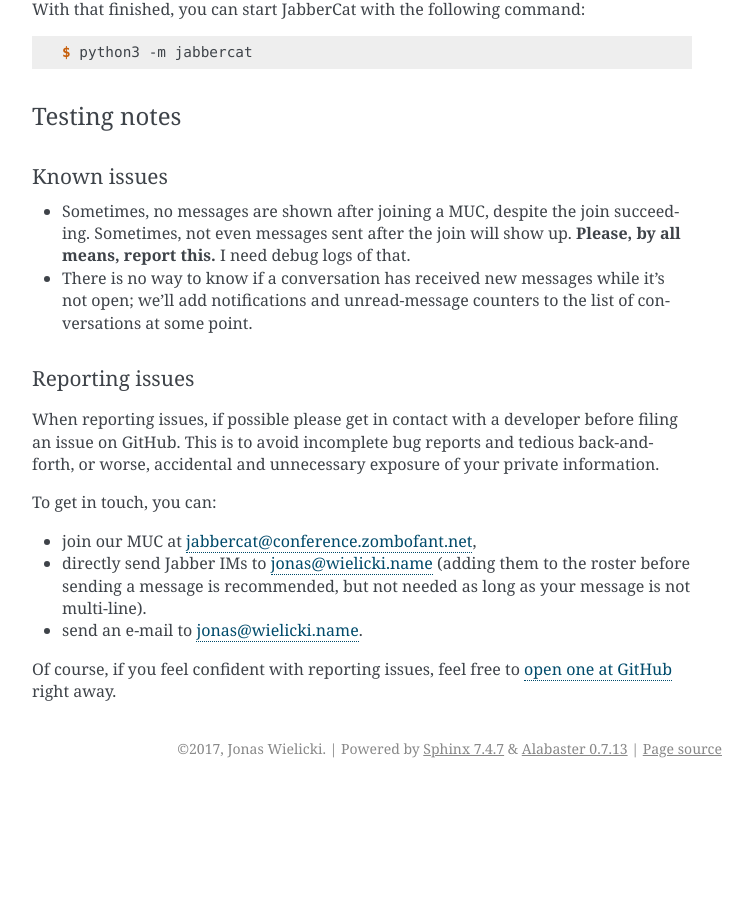
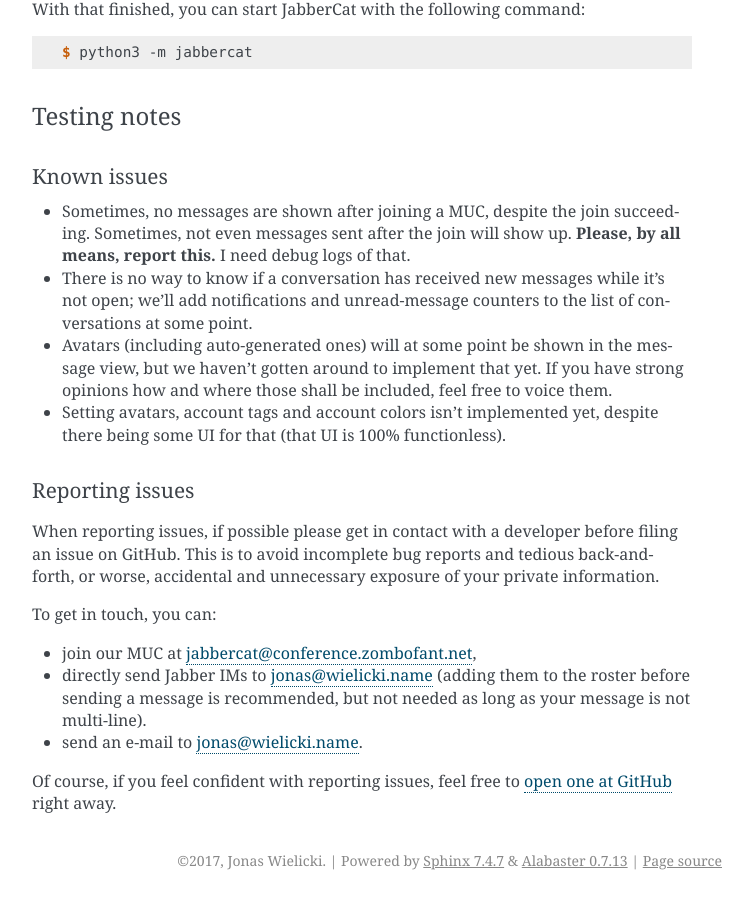
Before and after one commit to jabbercat/jabbercat, a Sphinx documentation site: the page built from docs/testing/index.rst, in a window 1280 px wide and 900 px high, scrolled down 3137 px. Shown: the whole window, without its empty margins (388-1141 px from the left). Built offline with Sphinx 7.4.7, drawn with Linux system fonts in a browser that asks for light colours; before the commit the page ends 3925 px from its top, so only the background shows below that.

Commit message:
Update testing guide

```diff
--- a/docs/testing/index.rst
+++ b/docs/testing/index.rst
@@ -181,6 +181,14 @@
   it’s not open; we’ll add notifications and unread-message counters to the
   list of conversations at some point.
 
+* Avatars (including auto-generated ones) will at some point be shown in the
+  message view, but we haven’t gotten around to implement that yet. If you have
+  strong opinions how and where those shall be included, feel free to voice
+  them.
+
+* Setting avatars, account tags and account colors isn’t implemented yet,
+  despite there being some UI for that (that UI is 100% functionless).
+
 Reporting issues
 ~~~~~~~~~~~~~~~~
 
@@ -192,7 +200,7 @@
 To get in touch, you can:
 
 * join our MUC at `jabbercat@conference.zombofant.net
-  <xmpp:jabbercat@conference.zombofant.net>`_,
+  <xmpp:jabbercat@conference.zombofant.net?join>`_,
 * directly send Jabber IMs to `jonas@wielicki.name <xmpp:jonas@wielicki.name>`_
   (adding them to the roster before sending a message is recommended, but not
   needed as long as your message is not multi-line).
```
